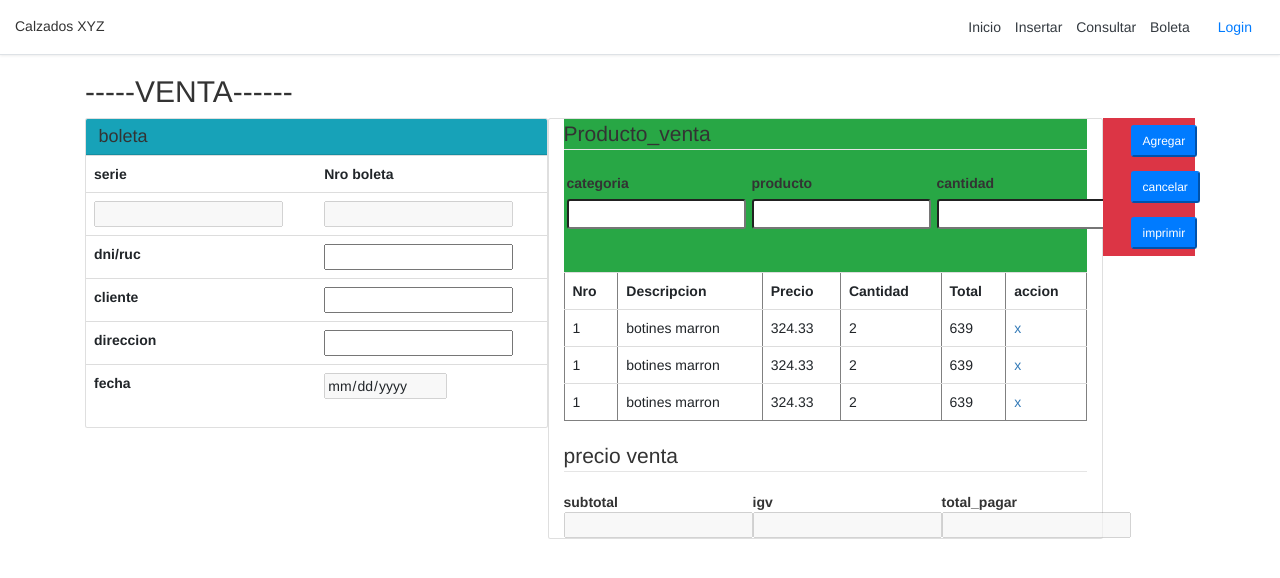
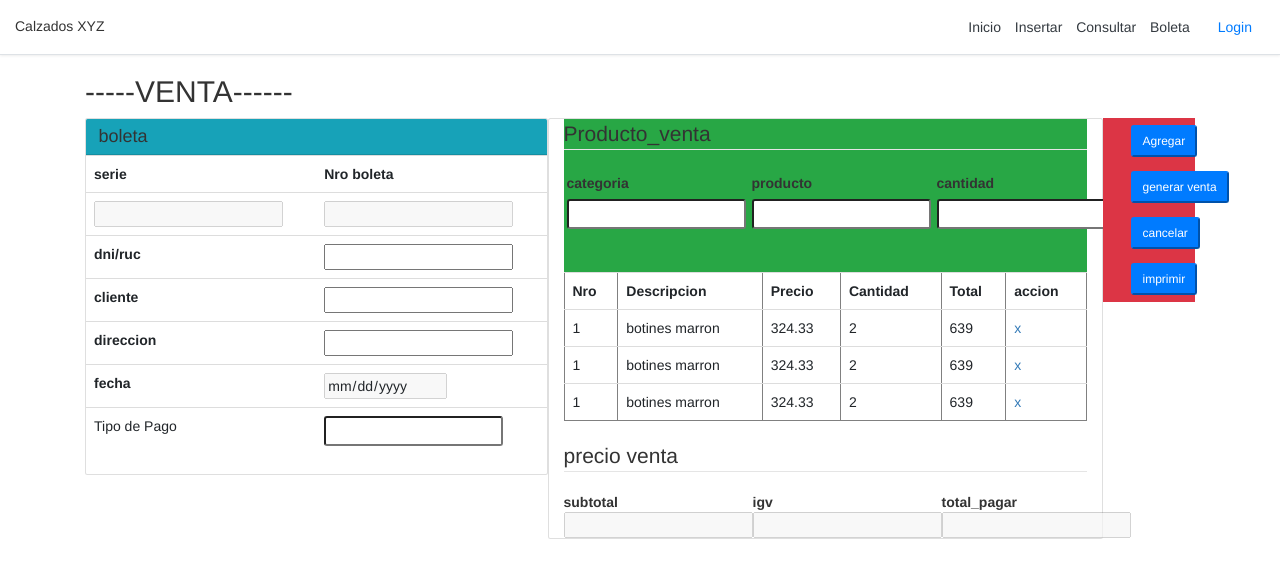
Before and after one commit to iJKENNEDY/webApp_calzados, a PHP site: page /views/venta.php in a window 1280 px wide. Shown: the top 578 px of the page. Run offline with PHP 8.4, Linux system fonts and the light colour scheme.

Commit message:
conex_venta

```diff
--- a/models/conexion.php
+++ b/models/conexion.php
@@ -1,9 +1,5 @@
 <?php
 
-<<<<<<< HEAD
- $cn=mysqli_connect("localhost","root","qwerty1001","bdcalzados");
-=======
  $cn=mysqli_connect("localhost","root","","bdcalzados");
->>>>>>> ...
 
 ?>
--- a/views/venta.php
+++ b/views/venta.php
@@ -93,6 +93,13 @@
                         <input type="date" name="fecha" disabled>
                     </td>
                 </tr>
+                <tr>
+                    <td>Tipo de Pago</td>
+                    <td>
+                        <input class="input-sm" type="text" name="tipopago" >
+                    </td>
+
+                </tr>
             </table>
 
         </div>
@@ -107,11 +114,13 @@
                             <th>categoria</th>
                             <th>producto</th>
                             <th>cantidad</th>
+
                         </tr>
                         <tr>
                             <td><input class="input-sm" type="text" name="categoria" ></td>
                             <td><input class="input-sm" type="text" name="producto" ></td>
                             <td><input class="input-sm" type="text" name="cantidad" ></td>
+
                         </tr>
                     </table>
                 </fieldset>
@@ -168,6 +177,10 @@
              </div>
              <br>
              <div class="btn">
+                 <button type="submit" class="btn-sm btn-block btn-outline-primary bg-primary">generar venta</button>
+             </div>
+             <br>
+             <div class="btn">
                  <button type="submit" class="btn-sm btn-block btn-outline-primary bg-primary">cancelar</button>
              </div>
              <br>
```
Also changed, not shown: public/galeria.html (added).
